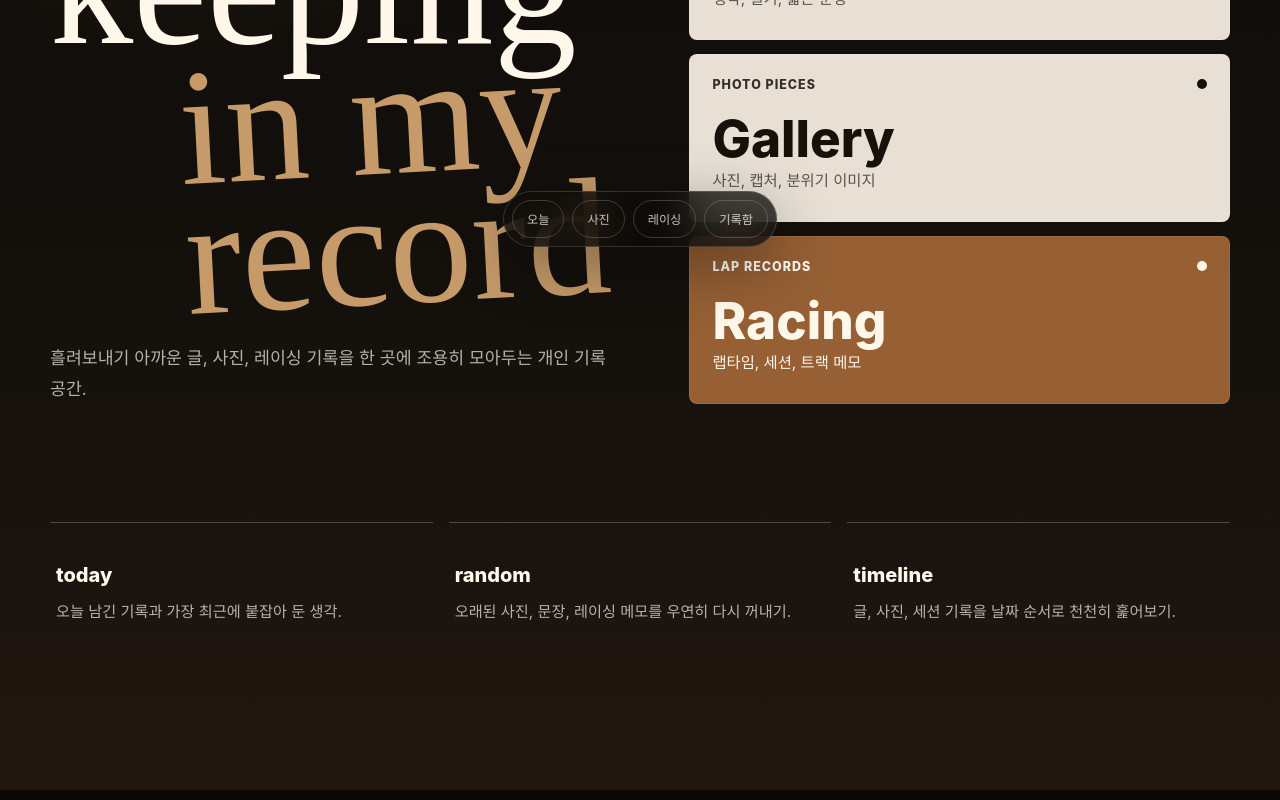
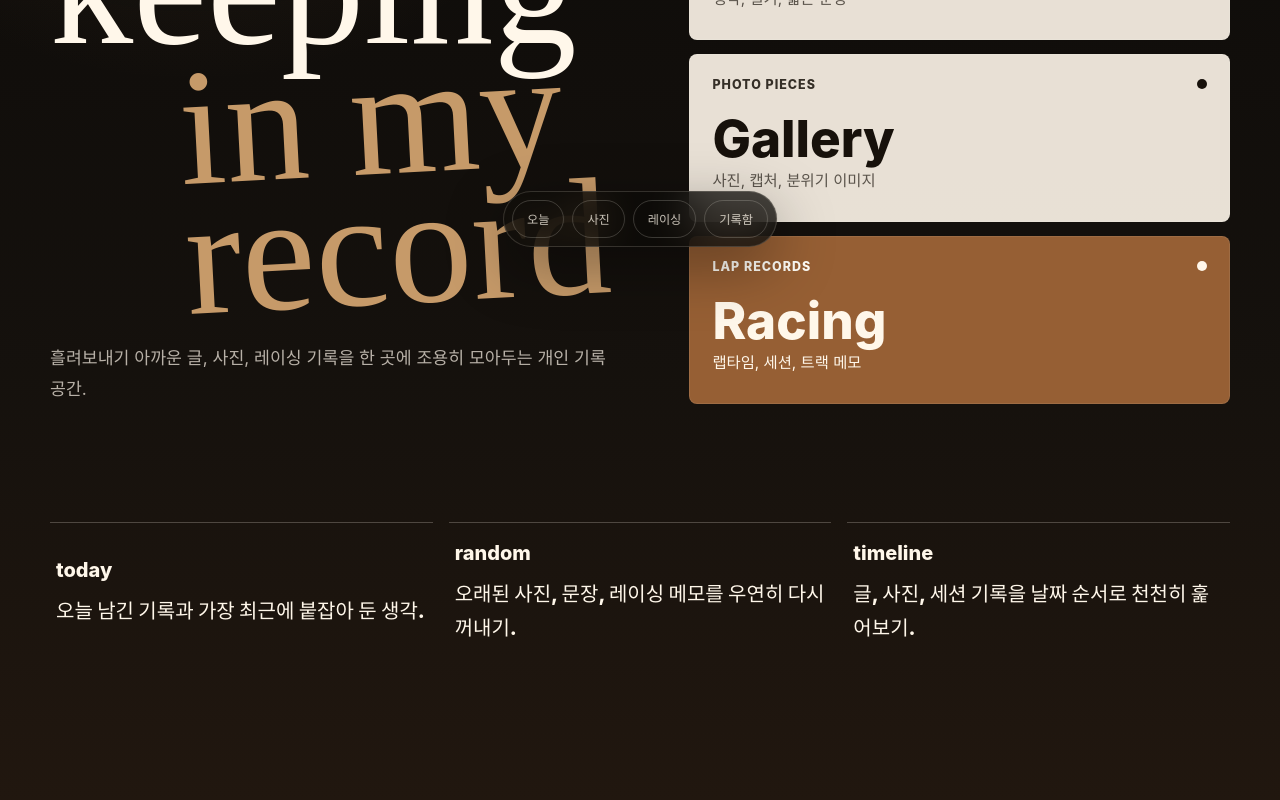
Before and after one commit to karmurs/karmurs-record, a React (Vite) app: page / in a window 1280 px wide. Shown: the part 531-1331 px from the top of the page. Built offline with nearby package versions, Linux system fonts and the light colour scheme.

Commit message:
fix: use valid button card markup

```diff
--- a/src/components/RecordCard.tsx
+++ b/src/components/RecordCard.tsx
@@ -15,7 +15,7 @@ export default function RecordCard({ onNavigate, record }: RecordCardProps) {
     >
       <time dateTime={record.date}>{record.date}</time>
       <strong>{record.title}</strong>
-      <p>{record.summary}</p>
+      <span className="record-card-summary">{record.summary}</span>
     </button>
   );
 }
--- a/src/pages/HomePage.tsx
+++ b/src/pages/HomePage.tsx
@@ -42,7 +42,7 @@ export default function HomePage({ onNavigate }: HomePageProps) {
               type="button"
             >
               <span>{item.title}</span>
-              <p>{item.text}</p>
+              <span className="discovery-copy">{item.text}</span>
             </button>
           ))}
         </section>
--- a/src/styles.css
+++ b/src/styles.css
@@ -268,7 +268,8 @@ button {
   margin-bottom: 12px;
 }
 
-.discovery-link p {
+.discovery-copy {
+  display: block;
   font-size: 0.95rem;
   line-height: 1.7;
   margin: 0;
@@ -397,13 +398,14 @@ button {
   line-height: 1.05;
 }
 
-.record-card p {
+.record-card-summary {
   color: rgba(23, 17, 11, 0.68);
+  display: block;
   line-height: 1.6;
   margin: 0;
 }
 
-.record-card-racing p {
+.record-card-racing .record-card-summary {
   color: rgba(255, 247, 234, 0.78);
 }
 
```
